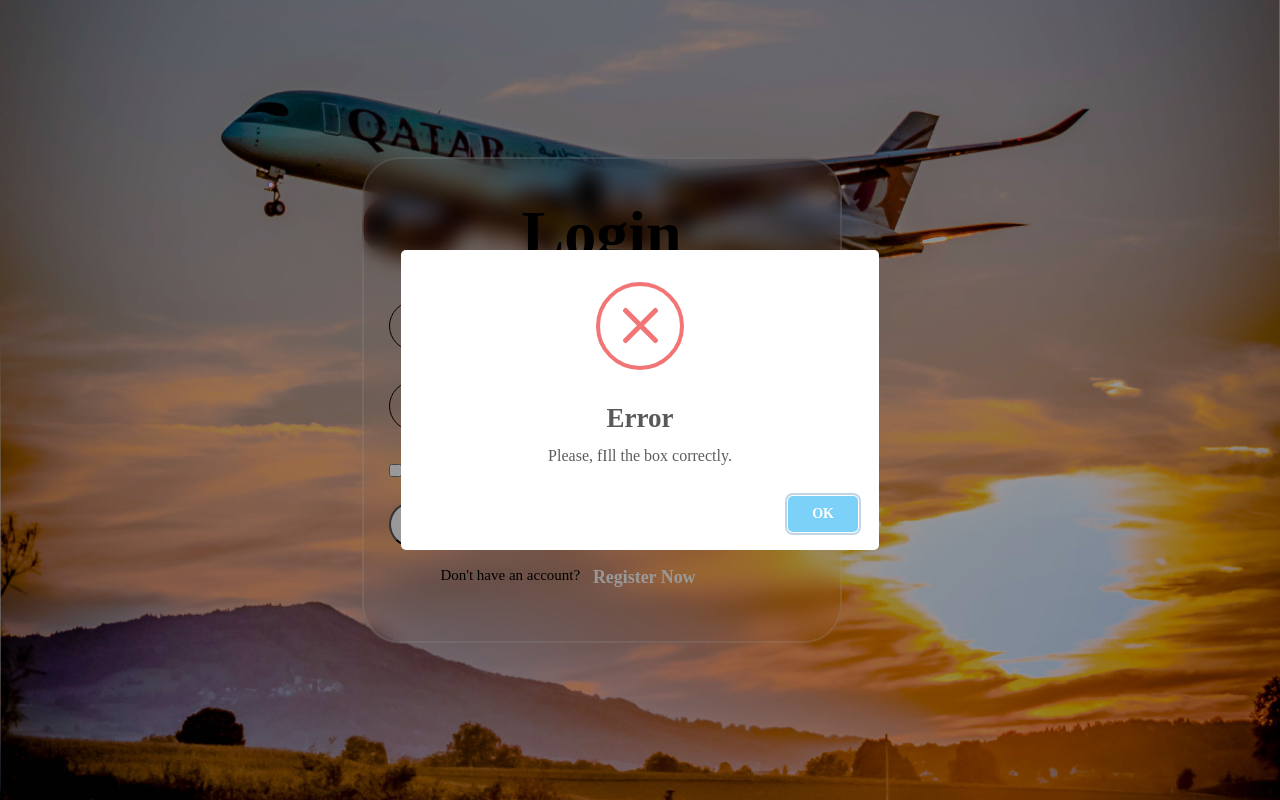
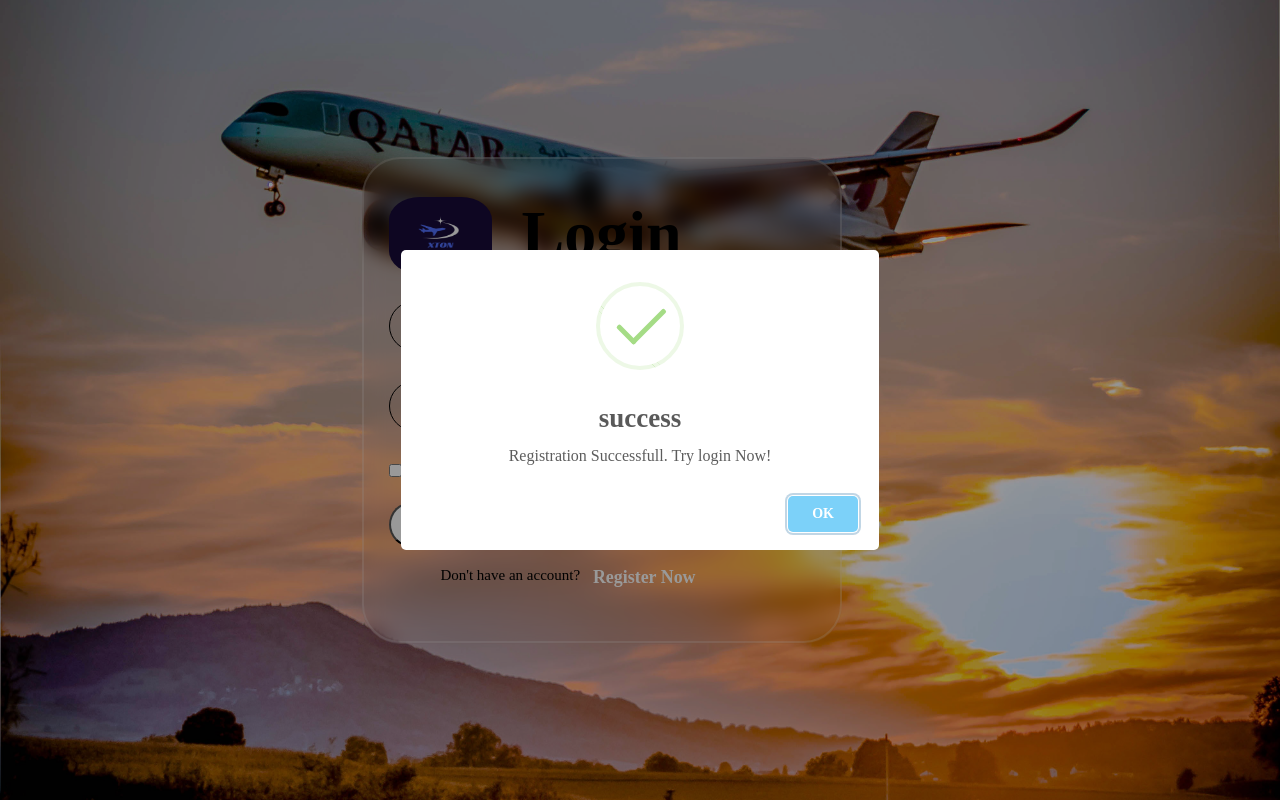
Before and after one commit to Shahriar-Utchas/XTON-Airport, a PHP site: page /Views/LoginRegistration.php in a window 1280 px wide. Run offline with PHP 8.4, Linux system fonts and the light colour scheme; the visitor is signed in with stand-in values (Sample User, id 1).

Commit message:
Update LoginRegistration.php

```diff
--- a/Views/LoginRegistration.php
+++ b/Views/LoginRegistration.php
@@ -21,6 +21,8 @@
 
   </div>
   <div class="wrapper">
+    <!-- login form -->
+    <a href="../home.php"><img src="../img/Restaurent_Pic/logo.png" alt=""></a>
     <h2>Login</h2>
     <form method="post" action="../Controllers/logCheckController.php">
       <div class="input-box">
@@ -52,11 +54,20 @@
        <?php
         unset($_SESSION['reg']);
       }
+      if(!empty($_SESSION['reg2'])) {
+        ?>
+        <script>swal("success", "Registration Successfull. Try login Now!", "success");</script>
+       <?php
+        unset($_SESSION['reg2']);
+      }
     ?>
   </div>
+
+  <!-- Register form -->
   <div class="wrapper2 register-form hidden">
+  <a href="../home.php"><img src="../img/Restaurent_Pic/logo.png" alt=""></a>
     <h2>Register Now</h2>
-    <form method="POST" action="../Controllers/registrationController.php">
+    <form method="POST" action="../Controllers/registrationController.php" enctype="multipart/form-data">
       <div class="input-box">
         <input type="text" placeholder="Enter Your User Name" required name="userName">
     </div>
@@ -64,12 +75,15 @@
         <input type="email" placeholder="Enter Your E-mail" required name="mail">
     </div>
     <div class="input-box">
-        <input type="text" placeholder="Create a Password" required name="pass">
+        <input type="password" placeholder="Create a Password" required name="pass">
     </div>
     <div class="input-box">
-        <input type="text" placeholder="Re-type your Password" required name="Rpass">
+        <input type="password" placeholder="Re-type your Password" required name="Rpass">
     </div>
-      <button class="btn" name="log">Complete Registration</button>
+
+    Upload your image: <input type="file" name="img" accept=".jpg, .jpeg, .png">
+
+      <button class="btn" name="log" type="submit">Complete Registration</button>
     </form>
     <div class="register-link">
       Already have an account?
```
